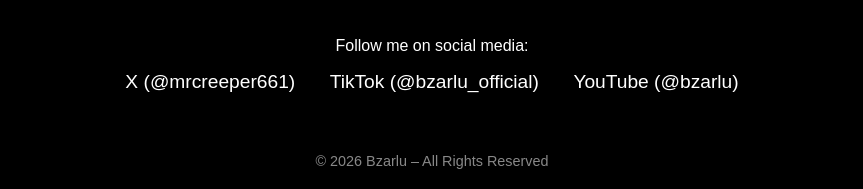
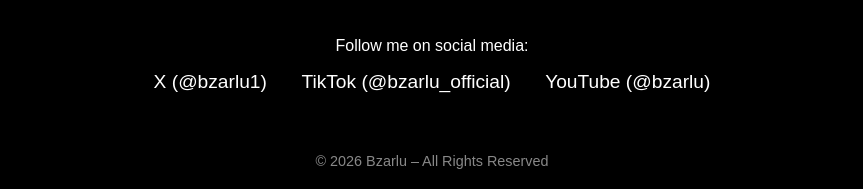
Before and after one commit to bzarlu/bzarlu-wesbite, a plain HTML site: page index.html in a window 1280 px wide. Shown: the part 622-811 px from the top of the page, without its empty margins (208-1071 px from the left). Drawn offline with Linux system fonts and the light colour scheme.

Commit message:
Update index.html

```diff
--- a/index.html
+++ b/index.html
@@ -63,7 +63,7 @@
 
     <div class="social-links">
       <p>Follow me on social media:</p>
-      <a href="https://x.com/bzarlu1" target="_blank">X (@mrcreeper661)</a>
+      <a href="https://x.com/bzarlu1" target="_blank">X (@bzarlu1)</a>
       <a href="https://www.tiktok.com/@bzarlu_official" target="_blank">TikTok (@bzarlu_official)</a>
       <a href="https://www.youtube.com/@bzarlu" target="_blank">YouTube (@bzarlu)</a>
     </div>
```
